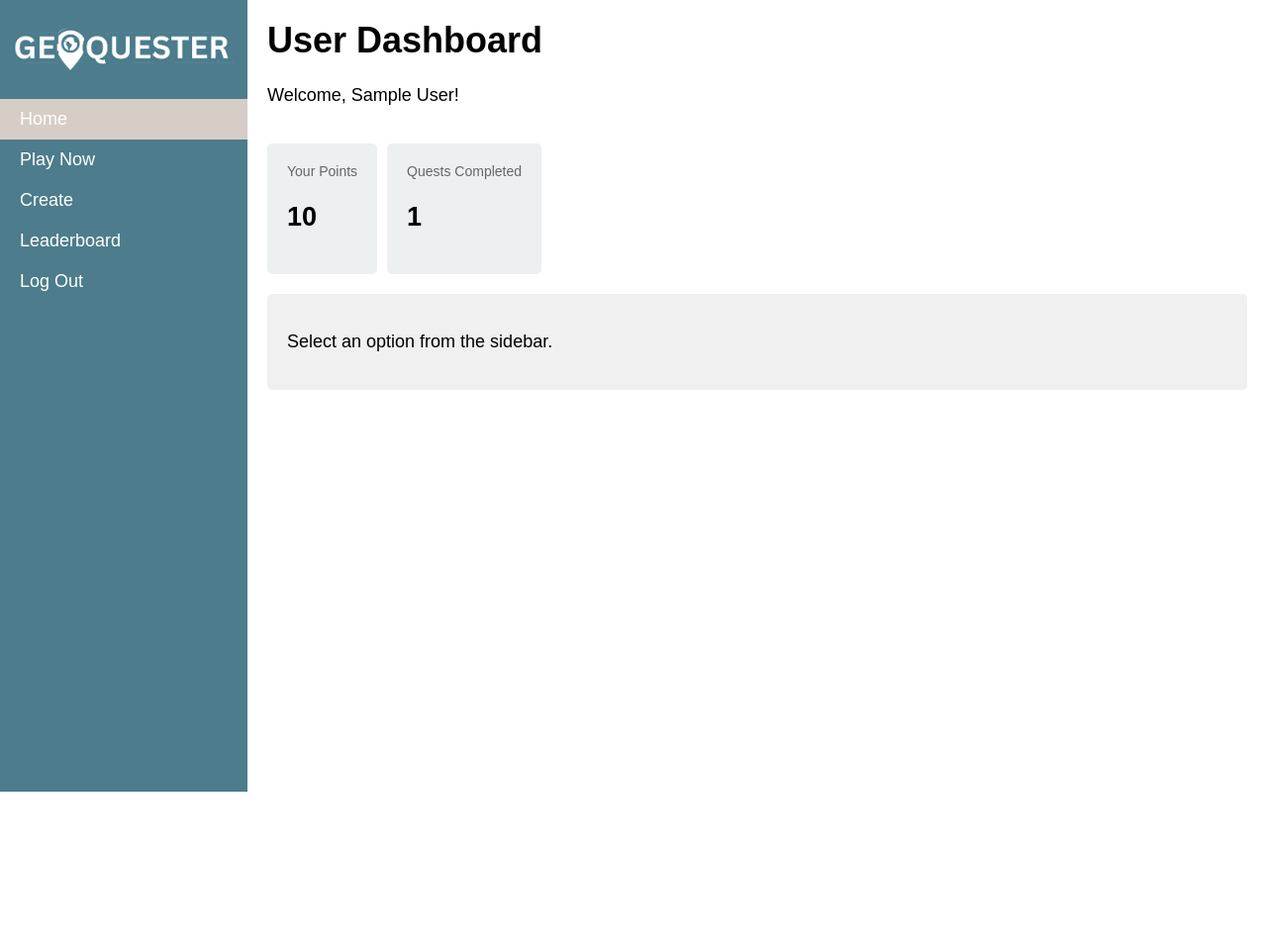
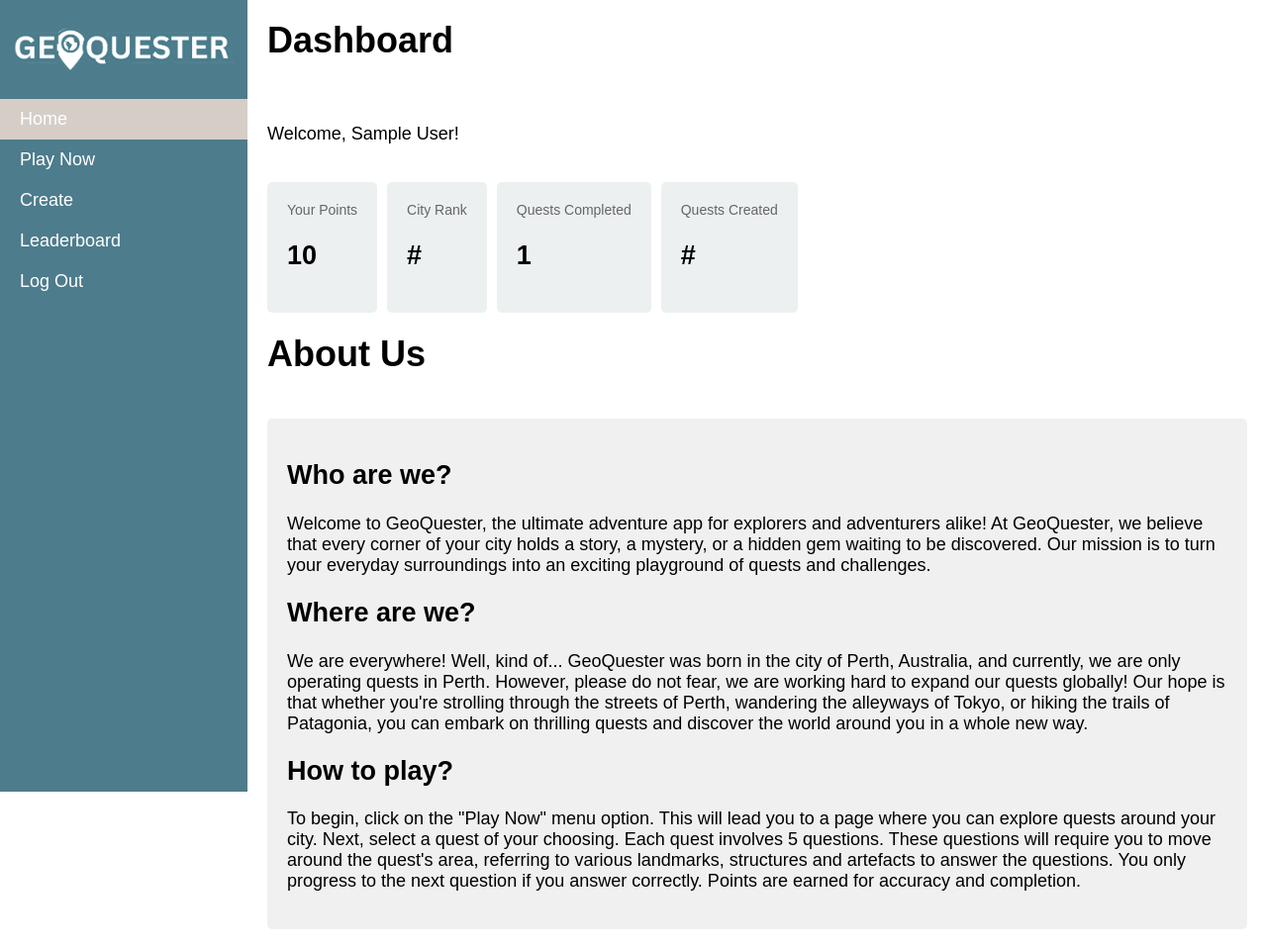
Before and after one commit to sarahp16/agile_group_project, a Flask app: page /user in a window 1280 px wide. Shown: the whole page at 99% size. Before the commit the page ends 800 px from the top, so only its background shows below. Run offline with Flask 3, Linux system fonts and the light colour scheme; a user stored in the database is signed in; tables that the repository leaves empty hold one stand-in row (values such as "Sample post").

Commit message:
Update user.html
Changed to conform to new stylesheet.

```diff
--- a/local setup/app/templates/user.html
+++ b/local setup/app/templates/user.html
@@ -24,7 +24,7 @@
 
     <div class="main-content">
         <div class="header">
-            <h1>User Dashboard</h1>
+            <h1>Dashboard</h1><br>
             <p>Welcome, {{ name }}!</p>
         </div>
         <div class="stats">
@@ -33,15 +33,32 @@
                 <h2>{{ points }}</h2>
             </div>
             <div class="stat-item">
+                <p>City Rank</p>
+                <h2>#</h2>
+            </div>
+            <div class="stat-item">
                 <p>Quests Completed</p>
                 <h2>{{ quests_completed }}</h2>
             </div>
+            <div class="stat-item">
+                <p>Quests Created</p>
+                <h2>#</h2>
+            </div>
+        </div>
+        <br>
+        <div class="header">
+            <h1>About Us</h1>
         </div>
         <div class="message">
-            <p>Select an option from the sidebar.</p>
+            <h2>Who are we?</h2>
+            <p>Welcome to GeoQuester, the ultimate adventure app for explorers and adventurers alike! At GeoQuester, we believe that every corner of your city holds a story, a mystery, or a hidden gem waiting to be discovered. Our mission is to turn your everyday surroundings into an exciting playground of quests and challenges.</p>
+            <h2>Where are we?</h2>
+            <p>We are everywhere! Well, kind of... GeoQuester was born in the city of Perth, Australia, and currently, we are only operating quests in Perth. However, please do not fear, we are working hard to expand our quests globally! Our hope is that whether you're strolling through the streets of Perth, wandering the alleyways of Tokyo, or hiking the trails of Patagonia, you can embark on thrilling quests and discover the world around you in a whole new way.</p>
+            <h2>How to play?</h2>
+            <p>To begin, click on the "Play Now" menu option. This will lead you to a page where you can explore quests around your city. Next, select a quest of your choosing. Each quest involves 5 questions. These questions will require you to move around the quest's area, referring to various landmarks, structures and artefacts to answer the questions. You only progress to the next question if you answer correctly. Points are earned for accuracy and completion.</p>
         </div>
+        <br>
     </div>
 </div>
-
 </body>
 </html>
```
